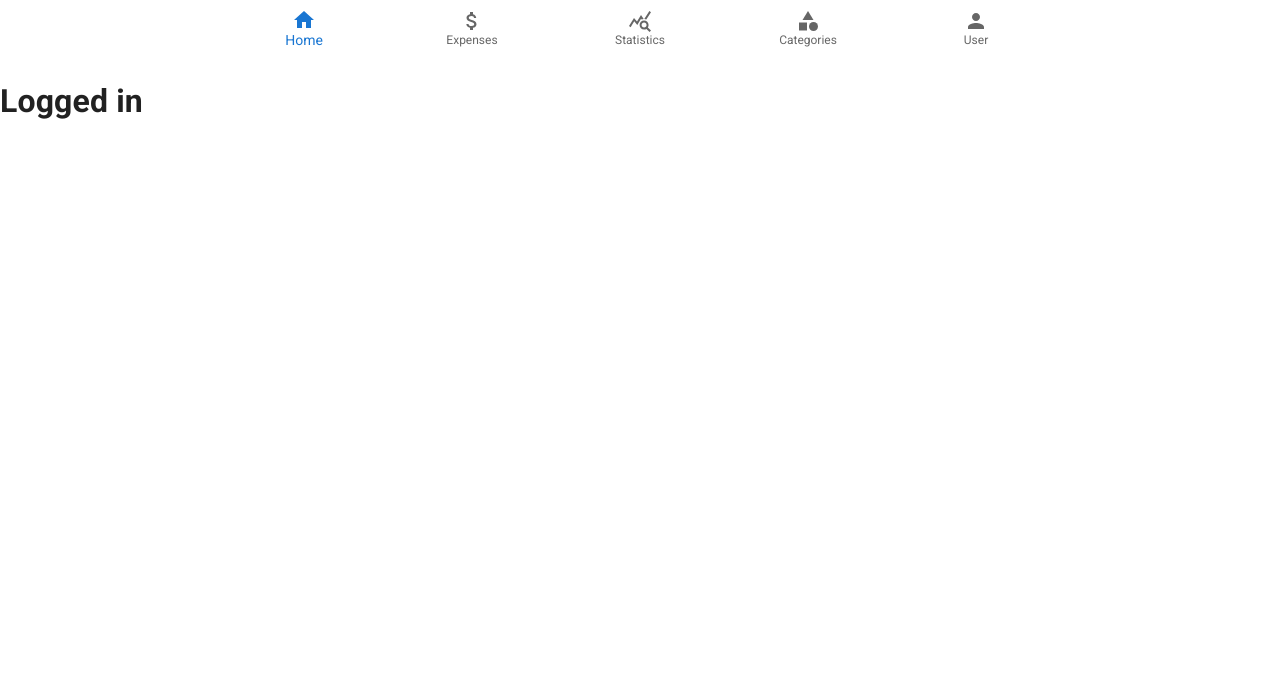
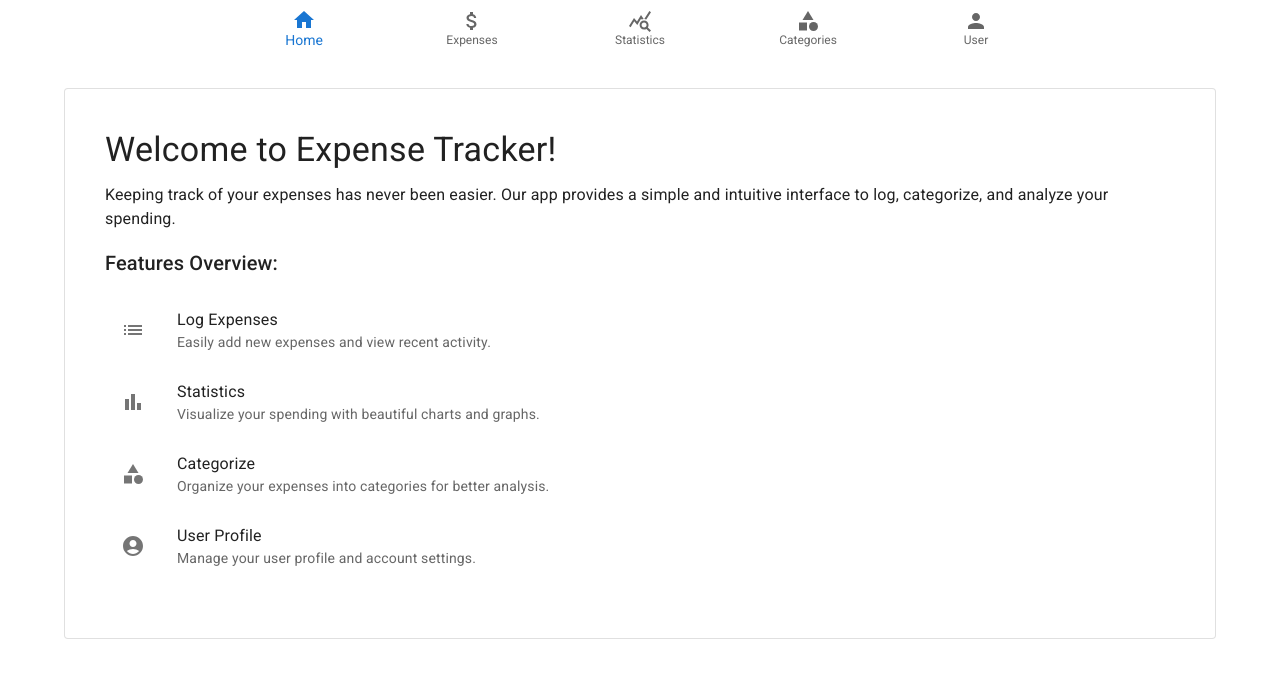
Before and after one commit to Wetherk/expense-tracker-react-ts, a React (Vite) app: page / in a window 1280 px wide. Shown: the top 678 px of the page. Built offline with nearby package versions, Linux system fonts and the light colour scheme; no server answers; sample sign-in values are in the browser's storage.

Commit message:
Add home page, prevent infinite navigation on login

```diff
--- a/src/App.tsx
+++ b/src/App.tsx
@@ -18,6 +18,8 @@ const App: React.FC = () => {
 
     useEffect(() => {
         auth.onAuthStateChanged((user) => {
+            console.log("Auth state changed");
+            console.log(user);
             if (user) {
                 user.getIdToken().then((accessToken) => {
                     if (user.email)
@@ -29,14 +31,14 @@ const App: React.FC = () => {
                         );
                     dispatch(authActions.setIsLoggedIn(true));
                     dispatch(authActions.setLoading(false));
-
                     if (location.pathname === "/login") navigate("/");
                 });
             } else {
                 dispatch(authActions.setUser({ accessToken: "", email: "" }));
                 dispatch(authActions.setIsLoggedIn(false));
                 dispatch(authActions.setLoading(false));
-                navigate("/login?mode=logIn");
+                if (location.pathname !== "/login")
+                    navigate("/login?mode=logIn");
             }
         });
     }, [dispatch, navigate, location]);
--- a/src/routes/home.tsx
+++ b/src/routes/home.tsx
@@ -1,14 +1,79 @@
-import { useSelector } from "react-redux";
-import { RootState } from "../store/redux";
+import React from "react";
+import {
+    Typography,
+    Container,
+    Card,
+    CardContent,
+    Box,
+    List,
+    ListItem,
+    ListItemIcon,
+    ListItemText,
+} from "@mui/material";
+import ListIcon from "@mui/icons-material/List";
+import BarChartIcon from "@mui/icons-material/BarChart";
+import CategoryIcon from "@mui/icons-material/Category";
+import AccountCircleIcon from "@mui/icons-material/AccountCircle";
 
 const Home: React.FC = () => {
-    const isLoggedIn = useSelector((state: RootState) => state.auth.isLoggedIn);
-
     return (
-        <>
-            {isLoggedIn && <h1>Logged in </h1>}
-            {!isLoggedIn && <h1>Not logged in </h1>}
-        </>
+        <Container>
+            <Card variant="outlined" sx={{ marginTop: 4, padding: 3 }}>
+                <CardContent>
+                    <Typography variant="h4" gutterBottom>
+                        Welcome to Expense Tracker!
+                    </Typography>
+                    <Typography variant="body1" paragraph>
+                        Keeping track of your expenses has never been easier.
+                        Our app provides a simple and intuitive interface to
+                        log, categorize, and analyze your spending.
+                    </Typography>
+                    <Box sx={{ marginTop: 2 }}>
+                        <Typography variant="h6" gutterBottom>
+                            Features Overview:
+                        </Typography>
+                        <List>
+                            <ListItem>
+                                <ListItemIcon>
+                                    <ListIcon />
+                                </ListItemIcon>
+                                <ListItemText
+                                    primary="Log Expenses"
+                                    secondary="Easily add new expenses and view recent activity."
+                                />
+                            </ListItem>
+                            <ListItem>
+                                <ListItemIcon>
+                                    <BarChartIcon />
+                                </ListItemIcon>
+                                <ListItemText
+                                    primary="Statistics"
+                                    secondary="Visualize your spending with beautiful charts and graphs."
+                                />
+                            </ListItem>
+                            <ListItem>
+                                <ListItemIcon>
+                                    <CategoryIcon />
+                                </ListItemIcon>
+                                <ListItemText
+                                    primary="Categorize"
+                                    secondary="Organize your expenses into categories for better analysis."
+                                />
+                            </ListItem>
+                            <ListItem>
+                                <ListItemIcon>
+                                    <AccountCircleIcon />
+                                </ListItemIcon>
+                                <ListItemText
+                                    primary="User Profile"
+                                    secondary="Manage your user profile and account settings."
+                                />
+                            </ListItem>
+                        </List>
+                    </Box>
+                </CardContent>
+            </Card>
+        </Container>
     );
 };
 
```
